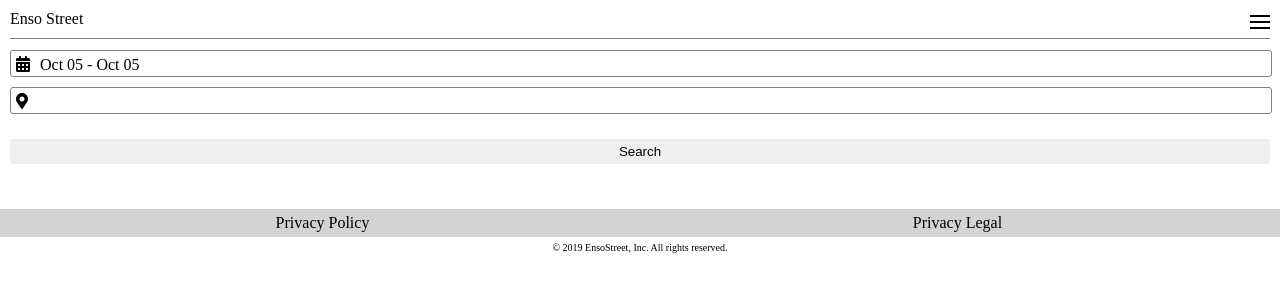
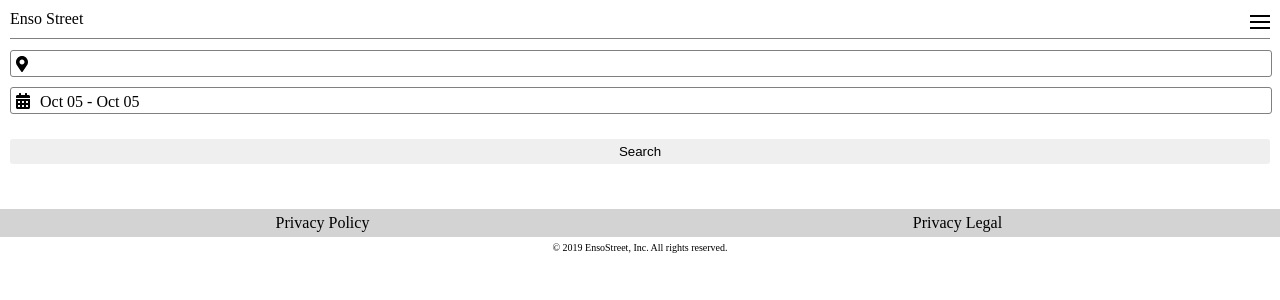
Before and after one commit to liquidMocha/enso-street, a React (Create React App) app: page / in a window 1280 px wide. Shown: the top 300 px of the page. Built offline with nearby package versions, Linux system fonts and the light colour scheme; no server answers.

Commit message:
swap location and date range

```diff
--- a/src/HomePage.js
+++ b/src/HomePage.js
@@ -20,20 +20,19 @@ const HomePage = () => {
             {displayDatePicker || displayLocationPicker ? null :
                 <div>
                     <div className='input'
+                         id='location-opener'
+                         onClick={() => {
+                             toggleLocationPicker(true)
+                         }}>
+                        <FontAwesomeIcon icon={faMapMarkerAlt}/>
+                    </div>
+                    <div className='input'
                          id='date-range-opener'
                          onClick={() => {
                              toggleDatePicker(true)
                          }}>
                         <FontAwesomeIcon icon={faCalendarAlt}/>
                         {`${dateFormatter.format(rentDate)} - ${dateFormatter.format(returnDate)}`}
-                    </div>
-
-                    <div className='input'
-                         id='location-opener'
-                         onClick={() => {
-                             toggleLocationPicker(true)
-                         }}>
-                        <FontAwesomeIcon icon={faMapMarkerAlt}/>
                     </div>
                     <button id='home-page-search-button'>Search</button>
                 </div>
```
